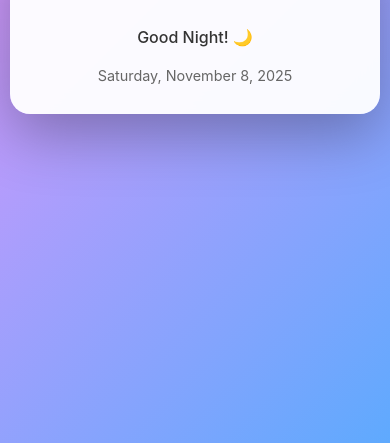
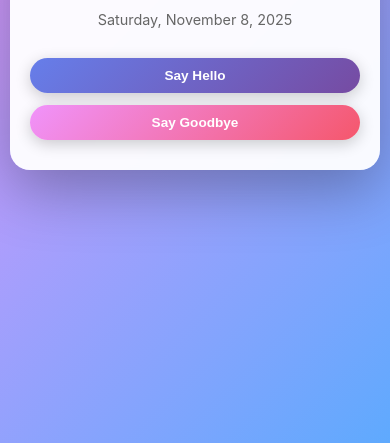
Before and after one commit to InsideAIanalytics/hello-world-app, a plain HTML site: page index.html in a window 390 px wide. Shown: the part 401-844 px from the top of the page. Drawn offline with Linux system fonts and the light colour scheme.

Commit message:
Add Hello and Goodbye buttons with popup greetings

```diff
--- a/index.html
+++ b/index.html
@@ -12,6 +12,10 @@
             <h1 class="heading">Good Morning World</h1>
             <p class="greeting" id="greeting"></p>
             <p class="date" id="date"></p>
+            <div class="button-container">
+                <button class="greet-button" id="helloButton">Say Hello</button>
+                <button class="greet-button" id="goodbyeButton">Say Goodbye</button>
+            </div>
         </div>
     </div>
     <script src="script.js"></script>
--- a/script.js
+++ b/script.js
@@ -44,3 +44,27 @@ document.addEventListener('DOMContentLoaded', updateContent);
 
 // Update every minute to keep the greeting accurate
 setInterval(updateContent, 60000);
+
+// Function to show hello greeting
+function showHello() {
+    alert("Hello! 👋\n\nNice to meet you!");
+}
+
+// Function to show goodbye message
+function showGoodbye() {
+    alert("Goodbye! 👋\n\nSee you later!");
+}
+
+// Add event listeners to buttons
+document.addEventListener('DOMContentLoaded', function() {
+    const helloButton = document.getElementById('helloButton');
+    const goodbyeButton = document.getElementById('goodbyeButton');
+
+    if (helloButton) {
+        helloButton.addEventListener('click', showHello);
+    }
+
+    if (goodbyeButton) {
+        goodbyeButton.addEventListener('click', showGoodbye);
+    }
+});
--- a/style.css
+++ b/style.css
@@ -72,6 +72,53 @@ body {
     color: #666;
     font-weight: 400;
     animation: fadeIn 1.4s ease-in;
+    margin-bottom: 30px;
+}
+
+.button-container {
+    display: flex;
+    gap: 15px;
+    justify-content: center;
+    margin-top: 20px;
+    animation: fadeIn 1.6s ease-in;
+}
+
+.greet-button {
+    padding: 12px 30px;
+    font-size: 1rem;
+    font-weight: 600;
+    color: white;
+    border: none;
+    border-radius: 25px;
+    cursor: pointer;
+    transition: all 0.3s ease;
+    box-shadow: 0 4px 15px rgba(0, 0, 0, 0.2);
+}
+
+.greet-button:hover {
+    transform: translateY(-2px);
+    box-shadow: 0 6px 20px rgba(0, 0, 0, 0.3);
+}
+
+.greet-button:active {
+    transform: translateY(0);
+    box-shadow: 0 2px 10px rgba(0, 0, 0, 0.2);
+}
+
+#helloButton {
+    background: linear-gradient(135deg, #667eea 0%, #764ba2 100%);
+}
+
+#helloButton:hover {
+    background: linear-gradient(135deg, #764ba2 0%, #667eea 100%);
+}
+
+#goodbyeButton {
+    background: linear-gradient(135deg, #f093fb 0%, #f5576c 100%);
+}
+
+#goodbyeButton:hover {
+    background: linear-gradient(135deg, #f5576c 0%, #f093fb 100%);
 }
 
 @keyframes fadeIn {
@@ -102,6 +149,17 @@ body {
     .content {
         padding: 40px 30px;
     }
+
+    .button-container {
+        flex-direction: column;
+        gap: 12px;
+    }
+
+    .greet-button {
+        width: 100%;
+        padding: 10px 25px;
+        font-size: 0.9rem;
+    }
 }
 
 @media (max-width: 480px) {
@@ -124,4 +182,9 @@ body {
     body {
         padding: 10px;
     }
+
+    .greet-button {
+        padding: 10px 20px;
+        font-size: 0.85rem;
+    }
 }
```
